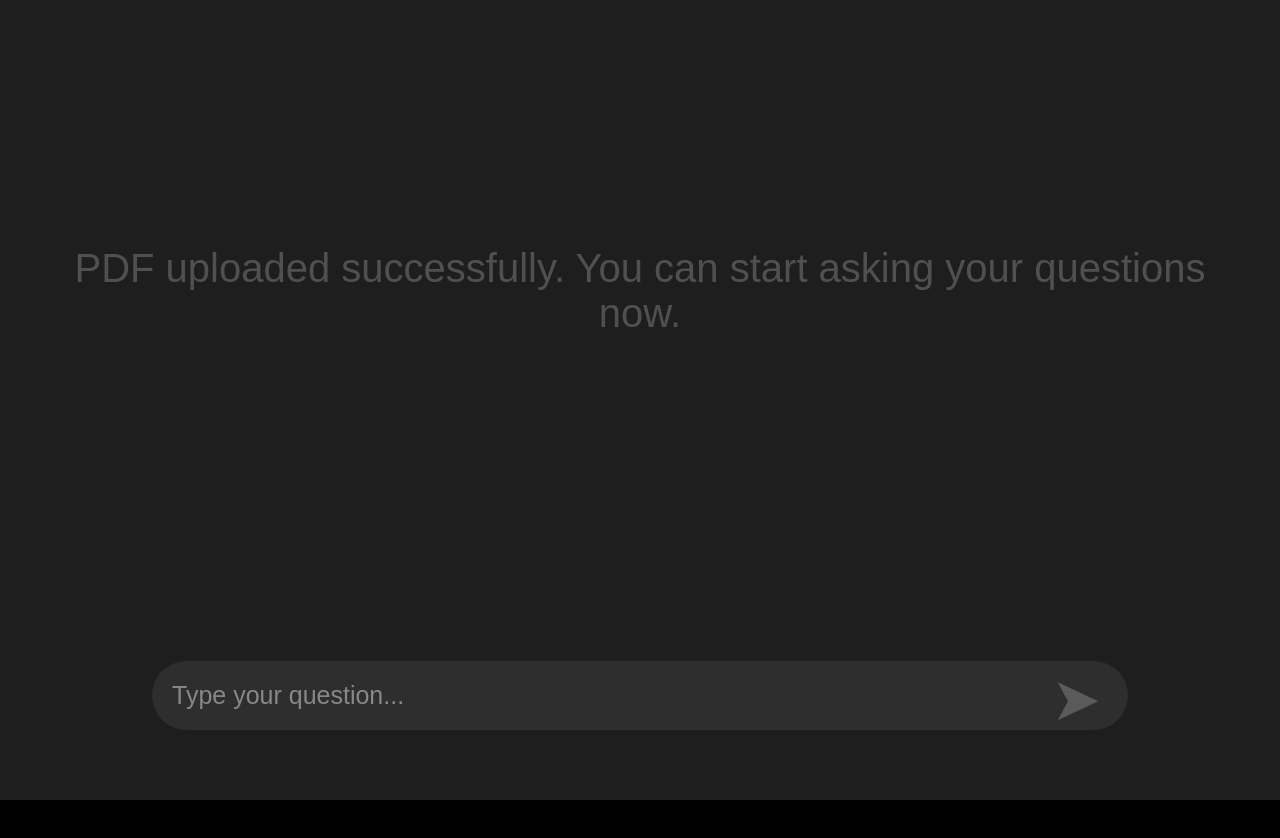
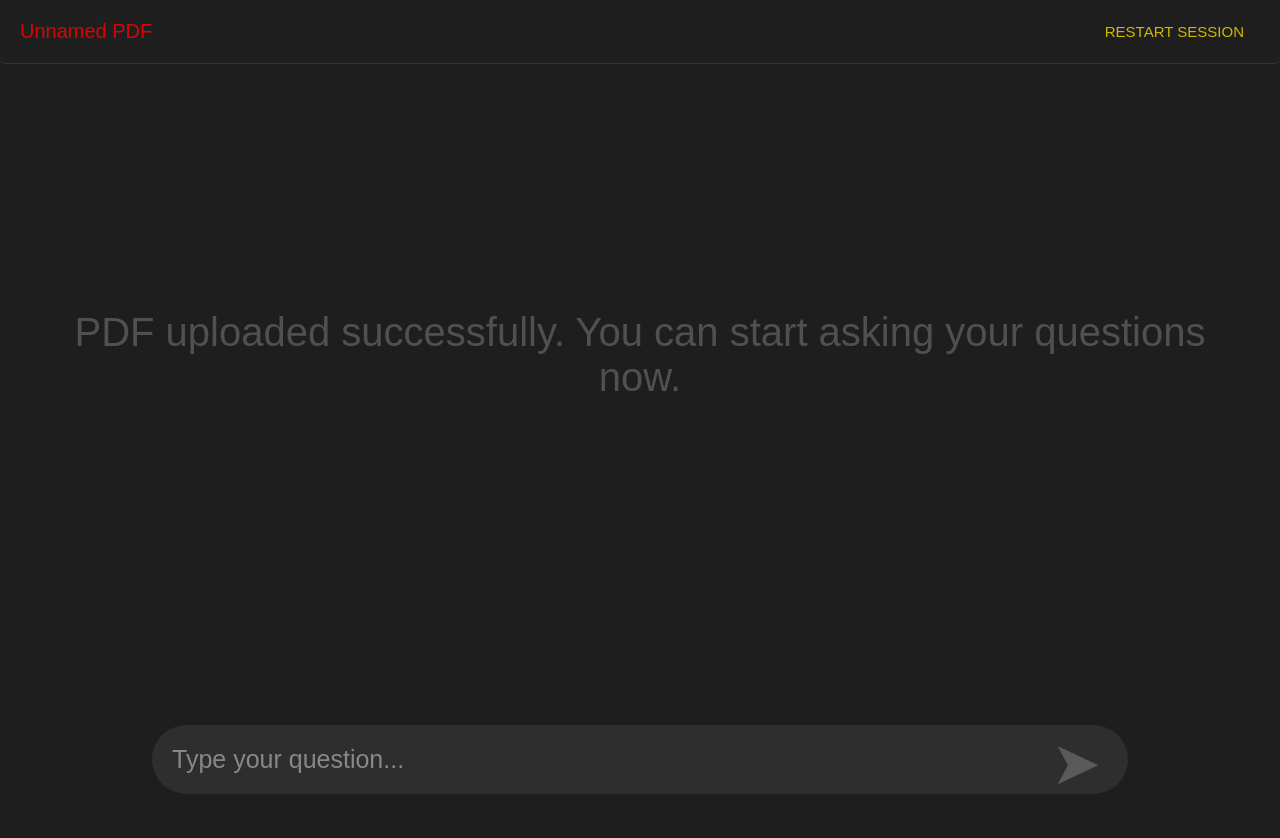
Before and after one commit to ABELDANALEX/hackrx-frontend, a React (Vite) app: page /main in a window 1280 px wide. Shown: the top 838 px of the page. Before the commit the page ends 800 px from the top, so only its background shows below. Built offline with nearby package versions, Linux system fonts and the light colour scheme.

Commit message:
Added a section to display pdf name and a button to restart the session

```diff
--- a/src/views/MainPage/MainPage.css
+++ b/src/views/MainPage/MainPage.css
@@ -8,7 +8,76 @@
 }
 
 body,html{
-  background-color: black;
-  margin: 0;
-  padding: 0;
+  background-color: #1e1e1e;
+  margin: 0px;
+  padding: 0px;
 }
+
+.pdf-info-row {
+  display: flex;
+  justify-content: space-between; /* left: name, right: button */
+  align-items: center;
+  width: 100%;
+  padding: 0px 20px;
+  background-color: #1f1f1f;
+  border-bottom: 1px solid #333;
+  border-radius: 6px;
+  /* margin: 10px 0; */
+  box-sizing: border-box;
+}
+
+.pdf-name-container {
+  max-width: 200px;       /* fixed width */
+  overflow: hidden;        /* hide overflow */
+  white-space: nowrap;     /* keep text on one line */
+  position: relative;
+  height: 100%;           /* take full height of parent row */
+  display: flex;          /* for vertical centering of text */
+  align-items: center;
+  padding: 20px 0px;
+}
+
+.pdf-name {
+  font-size: 20px;
+  display: inline-block;
+  color: #d40606;
+  font-weight: 500;
+  /* transition: transform 0.3s ease; */
+}
+
+.pdf-name-container:hover{
+  background-color: #2a2a2a;
+  transition: background-color 0.5s ease-in-out;
+}
+
+/* Scroll effect on hover */
+.pdf-name-container:hover .pdf-name {
+  animation: scroll-text 5s linear infinite;
+  animation-delay: 0.3s;
+  cursor: default;
+}
+
+/* Animation moves text fully to left based on its width */
+@keyframes scroll-text {
+  0% { transform: translateX(0); }
+  100% { transform: translateX(-100%); }
+  /* 100% { transform: translateX(0); } */
+}
+
+/* Restart session button */
+.mainpage-reset {
+  padding: 8px 16px;
+  border: none;
+  background-color: #1e1e1e;
+  color: #d3b700;
+  font-size: 15px;
+  font-weight: 500;
+  border-radius: 6px;
+  cursor: pointer;
+  height: 40px;
+  transition: background-color 0.2s ease;
+}
+
+.mainpage-reset:hover {
+  background-color: #9f9700;
+}
--- a/src/views/MainPage/MainPage.jsx
+++ b/src/views/MainPage/MainPage.jsx
@@ -5,29 +5,80 @@ import "./MainPage.css";
 
 export default function MainPage() {
   const [sessionID, setSessionID] = useState(null);
-  const [pdfUploaded, setpdfUploaded] = useState(true) //false
+  const [pdfUploaded, setPdfUploaded] = useState(true);
+  const [pdfName, setPdfName] = useState(""); // store uploaded PDF name
+
+  // Safe UUID generator (fallback if crypto.randomUUID is not available)
+  const generateUUID = () =>
+    crypto?.randomUUID?.() || Math.random().toString(36).substring(2) + Date.now();
 
   // Generate or retrieve sessionID from sessionStorage
   useEffect(() => {
     let id = sessionStorage.getItem("sessionID");
     if (!id) {
-      id = crypto.randomUUID();
+      id = generateUUID();
       sessionStorage.setItem("sessionID", id);
-    }else{
-      const uploaded = sessionStorage.getItem(`${id}-pdfUploaded`)
-      if (uploaded == "true") setpdfUploaded(true)
+    } else {
+      const uploaded = sessionStorage.getItem(`${id}-pdfUploaded`);
+      if (uploaded === "true") {
+        setPdfUploaded(true);
+        const name = sessionStorage.getItem(`${id}-pdfName`);
+        if (name) setPdfName(name);
+      }
     }
     setSessionID(id);
   }, []);
 
+  // Restart session: remove all keys starting with current sessionID
+  const restartSession = () => {
+    if (sessionID) {
+      Object.keys(sessionStorage).forEach((key) => {
+        if (key.startsWith(sessionID)) {
+          sessionStorage.removeItem(key);
+        }
+      });
 
-  if (!sessionID) return null //don't render until sessionID is available
+      setSessionID(null);
+      setPdfUploaded(false);
+      setPdfName("");
+
+      // Start a new session
+      const newID = generateUUID();
+      sessionStorage.setItem("sessionID", newID);
+      setSessionID(newID);
+
+      /*Remember to remove ids from indexedDB as well */
+    }
+  };
+
+  if (!sessionID) return null; // don't render until sessionID is available
+
   return (
     <div className="main-page">
       {!pdfUploaded && sessionID && (
-        <UploadPdf sessionID={sessionID} setpdfUploaded={setpdfUploaded} />
+        <UploadPdf
+          sessionID={sessionID}
+          setPdfUploaded={setPdfUploaded}
+          setPdfName={setPdfName}
+        />
       )}
-      {pdfUploaded && sessionID && <QuestionsWindow sessionID={sessionID} />}
+      {pdfUploaded && sessionID && (
+        <>
+          <div className="pdf-info-row">
+            <div className="pdf-name-container">
+              <span className="pdf-name" >
+                {pdfName || "Unnamed PDF"}
+              </span>
+            </div>
+            <button className="mainpage-reset" onClick={restartSession}>
+              RESTART SESSION
+            </button>
+        </div>
+
+          <QuestionsWindow sessionID={sessionID} />
+        </>
+)}
+
     </div>
   );
 }
```
